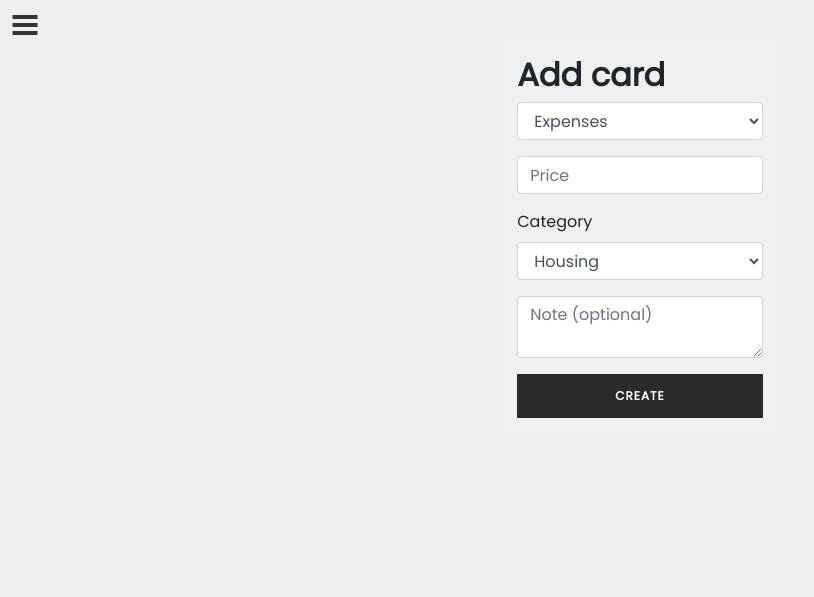
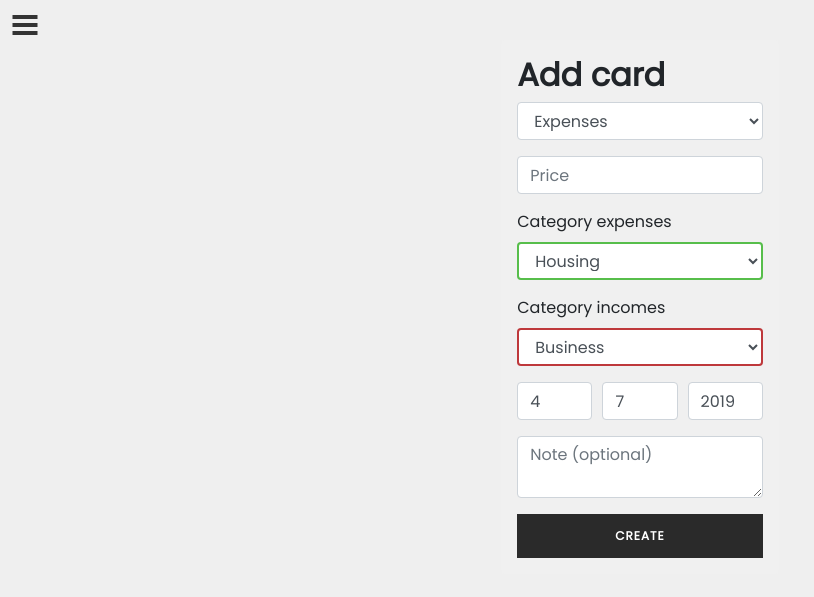
Before and after one commit to MickiMouse/bookkeeping, a Flask app: page /make_card in a window 1280 px wide. Shown: the part 80-677 px from the top of the page, without its empty margins (0-814 px from the left). Run offline with Flask 2, Linux system fonts and the light colour scheme; the visitor is signed in with stand-in values (Sample User, id 1); data comes from the database, SQL or seed files in the repository; some libraries are stand-ins or nearby versions.

```diff
--- a/app/api/routes.py
+++ b/app/api/routes.py
@@ -14,7 +14,7 @@ def get_all_users():
         user_data['email'] = user.email
         user_data['pass_hash'] = user.pass_hash
         data.append(user_data)
-    return jsonify(data)
+    return jsonify({'users': data})
 
 
 @bp.route('/api/user/<user_id>', methods=['GET'])
--- a/app/card/forms.py
+++ b/app/card/forms.py
@@ -1,19 +1,24 @@
 from flask_wtf import FlaskForm
-from wtforms.fields import SubmitField, SelectField, TextAreaField, FloatField
+from wtforms.fields import SubmitField, SelectField, TextAreaField, FloatField, IntegerField
 from wtforms.validators import DataRequired, Length, ValidationError
 
-entries = [('Housing', 'Housing'), ('Utilities', 'Utilities'), ('Food', 'Food'), ('Transport', 'Transport'),
-           ('Services', 'Services'), ('Clothes', 'Clothes'), ('Household', 'Household'),
-           ('Medicines', 'Medicines'), ('Credit', 'Credit'), ('Technique', 'Technique'),
-           ('Entertainment', 'Entertainment'), ('Education', 'Education'), ('Other', 'Other')]
+expenses = [('Housing', 'Housing'), ('Utilities', 'Utilities'), ('Food', 'Food'), ('Transport', 'Transport'),
+            ('Services', 'Services'), ('Clothes', 'Clothes'), ('Household', 'Household'),
+            ('Medicines', 'Medicines'), ('Credit', 'Credit'), ('Technique', 'Technique'),
+            ('Entertainment', 'Entertainment'), ('Education', 'Education'), ('Other expenses', 'Other expenses')]
+incomes = [('Business', 'Business'), ('Work', 'Work'), ('Other incomes', 'Other incomes')]
 kind_choice = [(0, 'Expenses'), (1, 'Income')]
 
 
 class CardForm(FlaskForm):
     price = FloatField('Price', validators=[DataRequired()])
-    category = SelectField('Category', choices=entries, validators=[DataRequired()])
+    category_expenses = SelectField('Category expenses', choices=expenses, coerce=str)
+    category_incomes = SelectField('Category incomes', choices=incomes, coerce=str)
     kind = SelectField(choices=kind_choice, coerce=int)
-    note = TextAreaField('Note', validators=[Length(max=32)])
+    day = IntegerField()
+    month = IntegerField()
+    year = IntegerField()
+    note = TextAreaField(validators=[Length(max=32)])
     submit = SubmitField('Create')
 
     def validate_price(self, price):
--- a/app/card/routes.py
+++ b/app/card/routes.py
@@ -12,35 +12,50 @@ from flask_login import login_required, current_user
 def create():
     form = CardForm()
     if form.validate_on_submit():
+        category = form.category_expenses.data if form.kind.data == 0 else form.category_incomes.data
+        print(category)
         card = Card(price=form.price.data,
-                    category=form.category.data,
+                    category=category,
                     note=form.note.data,
                     kind=bool(form.kind.data),
                     payer=current_user,
-                    year=datetime.utcnow().date().year,
-                    month=datetime.utcnow().date().month,
-                    day=datetime.utcnow().date().day)
+                    year=form.year.data,
+                    month=form.month.data,
+                    day=form.day.data)
         db.session.add(card)
         db.session.commit()
         return redirect(url_for('main.index'))
+    elif request.method == 'GET':
+        form.day.data = datetime.utcnow().date().day
+        form.month.data = datetime.utcnow().date().month
+        form.year.data = datetime.utcnow().date().year
     return render_template('create_card.html', form=form)
 
 
 @bp.route('/change/<id>', methods=['GET', 'POST'])
+@login_required
 def change(id):
     card = Card.query.get(int(id))
     form = CardForm()
     if form.validate_on_submit():
+        category = form.category_expenses.data if form.kind.data == 0 else form.category_incomes.data
         card.kind = form.kind.data
         card.price = form.price.data
-        card.category = form.category.data
+        card.category = category
+        card.day = form.day.data
+        card.month = form.month.data
+        card.year = form.year.data
         card.note = form.note.data
         db.session.commit()
         return redirect(url_for('main.index'))
     elif request.method == 'GET':
         form.kind.data = card.kind
         form.price.data = card.price
-        form.category.data = card.category
+        form.category_expenses.data = card.category
+        form.category_incomes.data = card.category
+        form.day.data = card.day
+        form.month.data = card.month
+        form.year.data = card.year
         form.note.data = card.note
     return render_template('change_card.html', form=form)
 
--- a/app/charts/routes.py
+++ b/app/charts/routes.py
@@ -3,7 +3,7 @@ from app.charts.forms import *
 from app.graph import Graph
 from flask import redirect, url_for, render_template
 from flask_login import login_required, current_user
-from crendentials import calendar_month
+from app.crendentials import calendar_month
 
 
 @bp.route('/graphics', methods=['GET', 'POST'])
--- a/app/static/css/style.css
+++ b/app/static/css/style.css
@@ -44,7 +44,7 @@ h2 {
     position: absolute;
     width: 25px;
     height: 4px;
-    background-color: #fff;
+    background-color: #FFFFFF;
 }
 .burger-menu__lines {
     top: 50%;
@@ -156,3 +156,16 @@ h2 {
 .decor-left a:hover {
     background-size: 100% 2px;
 }
+.paginate-button {
+    border: 1px solid #f0f0f0;
+    background-color: #FFFFFF;
+    color: #2a2a2a;
+    height: 100%;
+    cursor: pointer;
+    transition: 0.5s;
+    font-size: 20px;
+}
+.paginate-button:hover {
+    background-color: #2a2a2a;
+    color: #FFFFFF;
+}
--- a/app/templates/base.html
+++ b/app/templates/base.html
@@ -14,7 +14,7 @@
             <a class="navbar-brand" href="{{ url_for('main.preview') }}"><b>Bookkeeping</b></a>
             <div class="collapse navbar-collapse justify-content-end">
                 <ul class="navbar-nav">
-                    <li class="mx-4 decor-left"><a class="nav-link" href="{{ url_for('main.index') }}">Home</a></li>
+                    <li class="mx-4 decor-left"><a class="nav-link" href="{{ url_for('main.index')}}">Home</a></li>
                     <li class="mx-4 decor-left"><a class="nav-link" href="">About</a></li>
                     <li class="mx-4 decor-left"><a class="nav-link" href="">Contact us</a></li>
                     <li class="mx-4 decor-left"><a class="nav-link" href="">How it works</a></li>
--- a/app/templates/create_card.html
+++ b/app/templates/create_card.html
@@ -6,7 +6,7 @@
         <form method="post" class="style-form p-3 rounded">
             <h2>Add card</h2>
             {{ form.hidden_tag() }}
-            <div class="form-group">
+            <div class="form-group" onclick="exchange()">
                 {{ form.kind(class="form-control") }}
                 {% for error in form.kind.errors %}
                     <div class="invalid-feedback d-block">{{ error }}</div>
@@ -19,8 +19,40 @@
                 {% endfor %}
             </div>
             <div class="form-group">
-                {{ form.category.label }}
-                {{ form.category(class="form-control") }}
+                {{ form.category_expenses.label }}
+                {{ form.category_expenses(class="form-control") }}
+                {% for error in form.category_expenses.errors %}
+                    <div class="invalid-feedback d-block">{{ error }}</div>
+                {% endfor %}
+            </div>
+            <div class="form-group">
+                {{ form.category_incomes.label }}
+                {{ form.category_incomes(class="form-control") }}
+                {% for error in form.category_incomes.errors %}
+                    <div class="invalid-feedback d-block">{{ error }}</div>
+                {% endfor %}
+            </div>
+            <div class="form-group">
+                <div class="form-row">
+                    <div class="col">
+                        {{ form.day(class='form-control', placeholder='day (optional)') }}
+                        {% for error in form.day.errors %}
+                    <div class="invalid-feedback d-block">{{ error }}</div>
+                {% endfor %}
+                    </div>
+                    <div class="col">
+                        {{ form.month(class='form-control', placeholder='month (optional)') }}
+                        {% for error in form.month.errors %}
+                    <div class="invalid-feedback d-block">{{ error }}</div>
+                {% endfor %}
+                    </div>
+                    <div class="col">
+                        {{ form.year(class='form-control', placeholder='year (optional)') }}
+                        {% for error in form.year.errors %}
+                            <div class="invalid-feedback d-block">{{ error }}</div>
+                        {% endfor %}
+                    </div>
+                </div>
             </div>
             <div class="form-group">
                 {{ form.note(class="form-control", placeholder='Note (optional)', maxlength="32") }}
@@ -29,3 +61,24 @@
         </form>
     </div>
 {% endblock %}
+
+
+{% block scripts %}
+    <script>
+        function exchange() {
+            let e = document.getElementById('kind');
+            let exp = document.getElementById('category_expenses');
+            let inc = document.getElementById('category_incomes');
+            if (e.value === '0') {
+                console.log(e.value);
+                inc.style = 'border: 2px solid rgba(175,1,5,0.77)';
+                exp.style = 'border: 2px solid rgba(41,175,25,0.77)';
+            } else {
+                console.log(e.value);
+                exp.style = 'border: 2px solid rgba(175,1,5,0.77)';
+                inc.style = 'border: 2px solid rgba(41,175,25,0.77)';
+            }
+        }
+        exchange();
+    </script>
+{% endblock %}
--- a/app/templates/register.html
+++ b/app/templates/register.html
@@ -3,7 +3,7 @@
 
 {% block app_content %}
     <div class="d-flex justify-content-center">
-        <form action="" method="post" class="style-form shadow-lg p-3">
+        <form action="" method="post" class="style-form shadow p-3">
             {{ form.hidden_tag() }}
             <h2>Sign up</h2>
             <div class="form-group">
```
Also changed, not shown: app/main/routes.py (+21 -11 lines), app/templates/change_card.html (+61 -6 lines), app/templates/index.html (+25 -15 lines), app/crendentials.py (renamed from crendentials.py).
